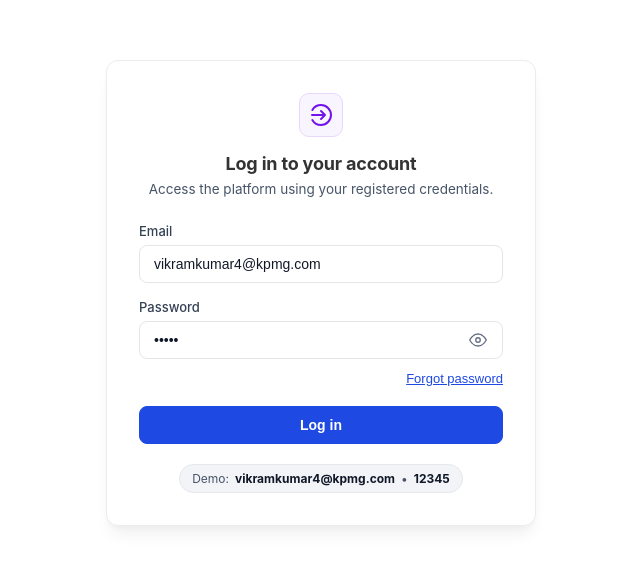
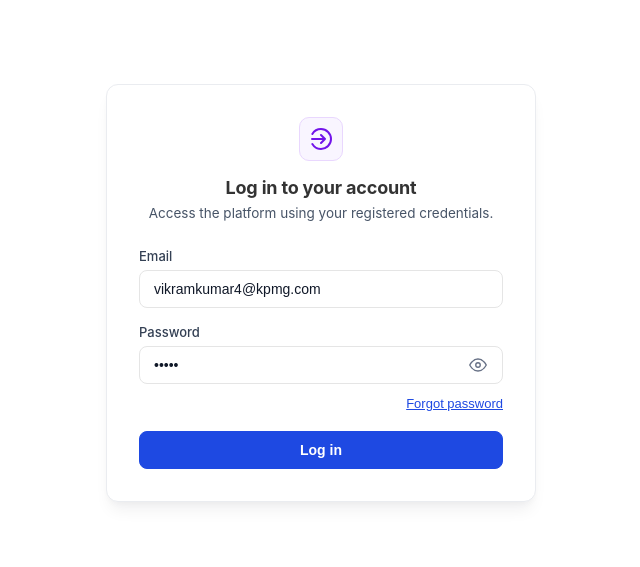
Before and after one commit to vikram4126/OT-Sys, a React (Create React App) app: page / in a window 1280 px wide. Shown: the part 107-674 px from the top of the page, without its empty margins (319-959 px from the left). Built offline with nearby package versions, Linux system fonts and the light colour scheme.

Commit message:
style: remove demo credentials hint badge from login screen

```diff
--- a/src/components/AuthScreen.jsx
+++ b/src/components/AuthScreen.jsx
@@ -221,15 +221,6 @@ export default function AuthScreen({ onLoginSuccess }) {
                 {loading ? 'Logging in…' : 'Log in'}
               </button>
             </form>
-
-            <div className="kpmg-auth-footer-hint">
-              <div className="kpmg-auth-demo-badge">
-                <span>Demo:</span>
-                <strong>vikramkumar4@kpmg.com</strong>
-                <span>•</span>
-                <strong>12345</strong>
-              </div>
-            </div>
           </div>
         )}
 
```
Also changed, not shown: 7 other files (tests, documents, lock files or other folders).
